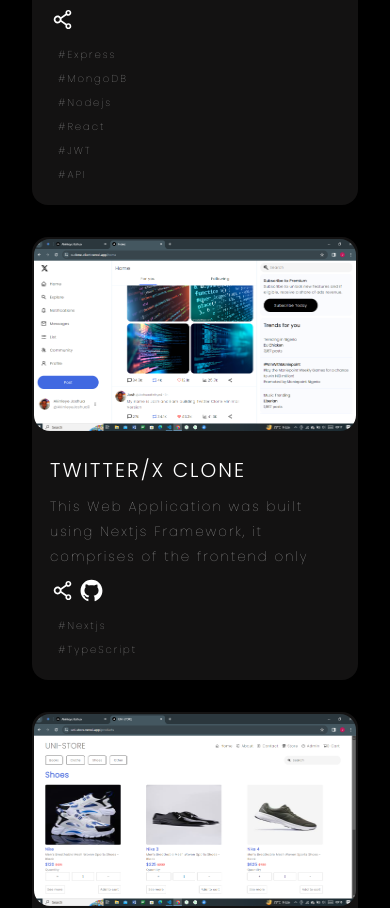
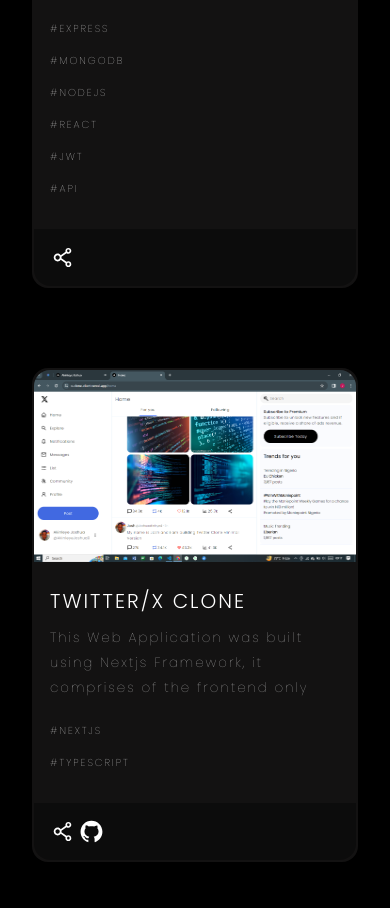
Before and after one commit to Akinleyejoshua/joshuaakinleye, a Next.js app: page / in a window 390 px wide. Shown: the part 2520-3428 px from the top of the page. Built offline with nearby package versions, Linux system fonts and the light colour scheme.

Commit message:
Add files via upload

```diff
--- a/app/globals.css
+++ b/app/globals.css
@@ -10,7 +10,6 @@
   scroll-behavior: smooth;
 
   -webkit-tap-highlight-color: transparent;
-
 }
 
 body {
@@ -329,7 +328,7 @@
   border: 10px solid white;
 }
 
-.hero .img:hover{
+.hero .img:hover {
   box-shadow: 0 0 100px rgba(0, 0, 0, 0.281);
 }
 
@@ -339,7 +338,7 @@
   text-transform: uppercase;
 }
 
-.hero h2{
+.hero h2 {
   font-weight: 300;
 }
 
@@ -482,12 +481,12 @@
   margin: 1rem 0;
 }
 
-.experiences .num{
+.experiences .num {
   color: white;
   position: absolute;
-  bottom: .5rem;
-  right: .5rem;
-  padding: .5rem;
+  bottom: 0.5rem;
+  right: 0.5rem;
+  padding: 0.5rem;
   background-color: black;
   border-radius: 50%;
   -webkit-border-radius: 50%;
@@ -513,10 +512,9 @@
   position: relative;
 }
 
-.projects h4{
+.projects h4 {
   text-align: center;
 }
-
 
 .projects .item {
   border: 2px solid transparent;
@@ -538,7 +536,7 @@
 .grid-2 {
   display: grid;
   grid-template-columns: repeat(auto-fit, minmax(10rem, 1fr));
-  grid-gap: 2rem;
+  grid-gap: 5rem;
 }
 
 .projects {
@@ -563,33 +561,31 @@
 
 .item .img {
   width: 100%;
-  border-radius: 1rem;
-  -webkit-border-radius: 1rem;
-  -moz-border-radius: 1rem;
-  -ms-border-radius: 1rem;
-  -o-border-radius: 1rem;
+  border-radius: 1rem 1rem 0 0;
+  -webkit-border-radius: 1rem 1rem 0 0;
+  -moz-border-radius: 1rem 1rem 0 0;
+  -ms-border-radius: 1rem 1rem 0 0;
+  -o-border-radius: 1rem 1rem 0 0;
+}
+
+.item .content .flex-1{
+  display: flex;
 }
 
 .item .content .tag {
-  opacity: 0.7;
-  /* padding: 0.5rem 1rem; */
+  padding: 0rem 1rem 0 0;
   border-radius: 3rem;
   -webkit-border-radius: 3rem;
   -moz-border-radius: 3rem;
   -ms-border-radius: 3rem;
   -o-border-radius: 3rem;
   font-size: 12px;
-  margin-right: 0.25rem;
   color: white;
+  /* text-decoration: underline; */
+  text-transform: uppercase;
 }
 
-@media screen and (max-width: 640px) {
-  .item .content .tag {
-    display: grid;
-    grid-template-columns: repeat(auto-fit, minmax(15rem, 1fr));
-    grid-gap: 2rem;
-  }
-}
+
 
 .item .content {
   /*position: absolute;
@@ -601,7 +597,7 @@
   display: flex;
   flex-direction: column;
   justify-content: space-between;
-  padding: 1rem;
+  padding: 0rem;
   border-radius: 1rem;
   -webkit-border-radius: 1rem;
   -moz-border-radius: 1rem;
@@ -609,9 +605,28 @@
   -o-border-radius: 1rem;
 }
 
+.item .actions{
+  padding: 1rem;
+  background-color: rgba(0, 0, 0, 0.349);
+  width: 100%;
+  border-radius: 0 0 1rem 1rem;
+  -webkit-border-radius: 0 0 1rem 1rem;
+  -moz-border-radius: 0 0 1rem 1rem;
+  -ms-border-radius: 0 0 1rem 1rem;
+  -o-border-radius: 0 0 1rem 1rem;
+  display: flex;
+}
+
+.item .data{
+  padding: 1rem;
+}
+
 .item .content a {
   margin-right: 0.25rem;
   font-size: 50px;
+  display: flex;
+  justify-content: flex-start;
+  place-items: center;
 }
 
 .content a:hover {
@@ -686,7 +701,7 @@
     padding: 6rem 2rem 0rem 2rem;
   }
 
-  .experiences .item{
+  .experiences .item {
     padding: 1rem;
   }
 
@@ -702,9 +717,15 @@
     padding: 6rem 1rem 1rem 1rem;
   }
 
+  .item .content .flex-1{
+    display: flex;
+    flex-direction: column;
+  }
+
   .item .content .tag {
-    padding: 0.25rem 0.5rem;
+    padding: 1rem 0rem 0 0;
     font-size: 10px;
+    flex-direction: column;
   }
 
   .item .content h1 {
--- a/layouts/Projects.jsx
+++ b/layouts/Projects.jsx
@@ -81,7 +81,7 @@
             <div className="space"></div>
             <div className="space"></div>
             <div className="space"></div>
-           My Projects
+            My Projects
         </h1>
 
         <div className="space"></div>
@@ -95,24 +95,27 @@
                         <Image alt="img" src={item?.img} className="img" />
                     </div>
                     <div className="content">
-                        <div className="space">
-                        </div>
-                        <div>
+                        <div className="space"></div>
+
+                        <div className="data">
                             <h1>{item?.name}</h1>
                             <div className="space"></div>
                             <small className="dim">{item?.description}</small>
                             <div className="space"></div>
-                            <a target="blank" href={item?.link}><AiOutlineShareAlt /></a>
-
-                            {item?.github !== null && <a target="blank" href={item?.github}><AiOutlineGithub /></a>}
-
-                            <div className="grid-3">
+                            <div className="flex-1">
                                 {item?.tags.map((item, i) => {
                                     return <small className="tag" key={i}>#{item}</small>
                                 })}
                             </div>
+                            <div className="space"></div>
+                            <div className="space"></div>
+
+
                         </div>
-
+                        <div className="actions">
+                            <a target="blank" href={item?.link}><AiOutlineShareAlt /></a>
+                            {item?.github !== null && <a target="blank" href={item?.github}><AiOutlineGithub /></a>}
+                        </div>
                     </div>
                 </div>
             })}
@@ -140,22 +143,24 @@
                     <div className="content">
                         <div className="space">
                         </div>
-                        <div>
+                        <div className="data">
                             <h1>{item?.name}</h1>
                             <div className="space"></div>
                             <small className="dim">{item?.description}</small>
                             <div className="space"></div>
-                            <a target="blank" href={item?.link}><AiOutlineShareAlt /></a>
-
-                            {item?.github !== null && <a target="blank" href={item?.github}><AiOutlineGithub /></a>}
-
-                            <div className="grid-3">
+                            <div className="flex-1">
                                 {item?.tags.map((item, i) => {
                                     return <small className="tag" key={i}>#{item}</small>
                                 })}
                             </div>
+                            <div className="space"></div>
+                            <div className="space"></div>
+
                         </div>
-
+                        <div className="actions">
+                            <a target="blank" href={item?.link}><AiOutlineShareAlt /></a>
+                            {item?.github !== null && <a target="blank" href={item?.github}><AiOutlineGithub /></a>}
+                        </div>
                     </div>
                 </div>
             })}
```
